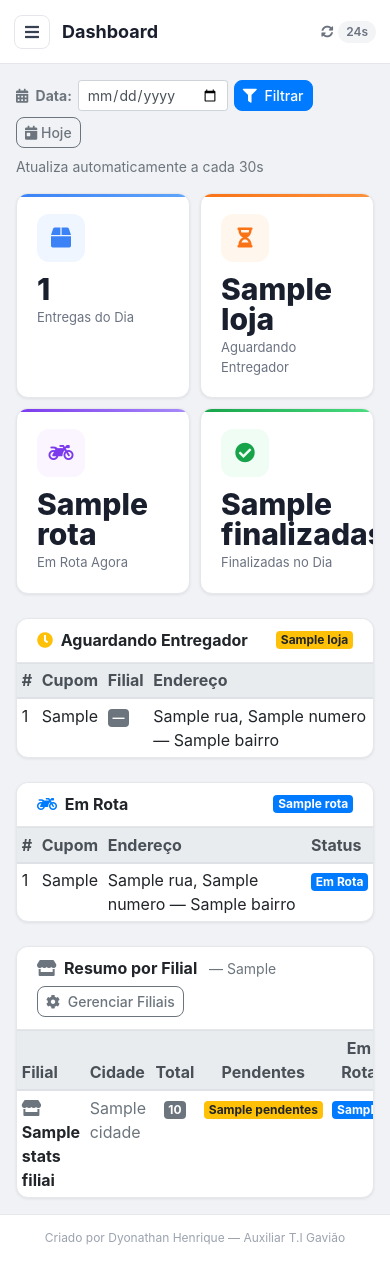
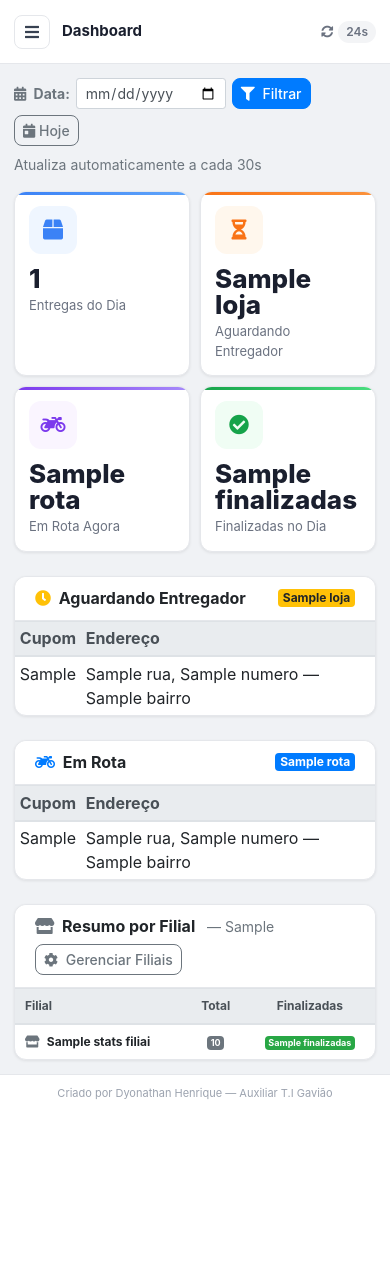
Before and after one commit to Dyonathan-Queiroz/Sistema-de-logistica, a FastAPI app: template app/templates/gestor.html in a window 390 px wide. After the commit the page ends 1099 px from the top, so only its background shows below. Run offline with FastAPI, Linux system fonts and the light colour scheme; the template is opened without the code that fills it: most values are stand-ins (such as "Sample title", 1, 10 or a date in 2020).

Commit message:
style: responsivo completo mobile + desktop em todas as telas
- base.html: overflow-x:hidden, titulo truncado no mobile, sidebar fecha ao clicar em link, helper .col-mob-hide global
- log_entregas.html: tabela de 9 colunas vira cards no mobile via CSS data-label; filtros empilham; modal scrollable; oculta colunas secundarias (filial, entregador, data)
- gestor.html: tabelas do dashboard com colunas ocultas no mobile; Resumo por Filial simplificado (3 colunas)
- gestao_clientes.html: oculta #, telefone e endereco no mobile (Nome, CPF, Acoes)
- gestao_funcionarios.html: oculta coluna Filial no mobile
- gestao_veiculos.html: modelo inline no mobile, coluna oculta no desktop
- ajustar_entrega.html: botoes empilham verticalmente no mobile

Co-Authored-By: Claude Sonnet 4.6 <noreply@anthropic.com>

```diff
--- a/app/templates/ajustar_entrega.html
+++ b/app/templates/ajustar_entrega.html
@@ -83,7 +83,7 @@
 
                     <hr>
 
-                    <div class="d-flex justify-content-between align-items-center">
+                    <div class="d-flex flex-column flex-sm-row justify-content-between align-items-stretch align-items-sm-center" style="gap:8px;">
                         <a href="/gestor" class="btn btn-outline-secondary">
                             <i class="fas fa-times mr-1"></i> Cancelar
                         </a>
--- a/app/templates/base.html
+++ b/app/templates/base.html
@@ -7,7 +7,7 @@
     <link rel="stylesheet" href="https://cdn.jsdelivr.net/npm/bootstrap@4.6.2/dist/css/bootstrap.min.css">
     <link rel="stylesheet" href="https://cdnjs.cloudflare.com/ajax/libs/font-awesome/5.15.4/css/all.min.css">
     <style>
-        body { font-family: -apple-system, BlinkMacSystemFont, 'Segoe UI', Roboto, sans-serif; background: #f0f2f5; }
+        body { font-family: -apple-system, BlinkMacSystemFont, 'Segoe UI', Roboto, sans-serif; background: #f0f2f5; overflow-x: hidden; }
 
         /* Sidebar */
         .sidebar { position: fixed; left: 0; top: 0; width: 250px; height: 100vh; background: #1a1f2e; z-index: 1000; display: flex; flex-direction: column; transition: transform .3s; overflow: hidden; }
@@ -30,7 +30,7 @@
         .topbar { background: #fff; border-bottom: 1px solid #e5e7eb; padding: 0 24px; height: 64px; display: flex; align-items: center; justify-content: space-between; position: sticky; top: 0; z-index: 100; gap: 12px; }
         .topbar-left { display: flex; align-items: center; gap: 12px; }
         .topbar-title { font-size: 18px; font-weight: 700; color: #1a1f2e; }
-        .topbar-right { display: flex; align-items: center; gap: 10px; }
+        .topbar-right { display: flex; align-items: center; gap: 8px; flex-shrink: 0; }
         .page-content { padding: 24px; flex: 1; }
         .page-footer { padding: 14px 24px; text-align: center; font-size: 12px; color: #9ca3af; border-top: 1px solid #e5e7eb; background: #fff; }
 
@@ -68,12 +68,20 @@
             .main { margin-left: 0; }
             .hamburger { display: inline-flex; }
             .stats-grid { grid-template-columns: repeat(2,1fr); }
-            .page-content { padding: 16px; }
+            .page-content { padding: 14px; }
             .topbar { padding: 0 14px; }
+            .topbar-title { font-size: 15px; max-width: calc(100vw - 130px); overflow: hidden; text-overflow: ellipsis; white-space: nowrap; }
+            .topbar-right .btn { padding: 4px 10px; font-size: 12px; }
+            /* Ocultar footer no mobile p/ economizar espaço */
+            .page-footer { font-size: 11px; padding: 10px 14px; }
         }
         @media (max-width: 480px) {
             .stats-grid { grid-template-columns: repeat(2,1fr); gap: 10px; }
+            .stat-value { font-size: 26px; }
+            .stat-card { padding: 14px; }
         }
+        /* Helper global: ocultar coluna de tabela no mobile */
+        @media (max-width: 767px) { .col-mob-hide { display: none !important; } }
     </style>
     {% block extra_head %}{% endblock %}
 </head>
@@ -168,6 +176,12 @@
         document.getElementById('sidebar').classList.remove('open');
         document.getElementById('overlay').classList.remove('active');
     }
+    // Fecha sidebar automaticamente no mobile ao clicar em link
+    document.querySelectorAll('.sidebar .nav-link').forEach(function(link) {
+        link.addEventListener('click', function() {
+            if (window.innerWidth <= 768) closeSidebar();
+        });
+    });
 </script>
 {% block extra_scripts %}{% endblock %}
 </body>
--- a/app/templates/gestao_funcionarios.html
+++ b/app/templates/gestao_funcionarios.html
@@ -66,7 +66,7 @@
                             <tr>
                                 <th>Usuário</th>
                                 <th>Perfil</th>
-                                <th>Filial</th>
+                                <th class="col-mob-hide">Filial</th>
                                 <th>Ações</th>
                             </tr>
                         </thead>
@@ -81,7 +81,7 @@
                                     <span class="badge badge-pill badge-success"><i class="fas fa-motorcycle mr-1"></i>Entregador</span>
                                     {% endif %}
                                 </td>
-                                <td class="text-muted small">
+                                <td class="text-muted small col-mob-hide">
                                     {% if f.filial_id %}
                                         <i class="fas fa-store mr-1"></i>{% for fil in filiais %}{% if fil.id == f.filial_id %}{{ fil.nome }}{% endif %}{% endfor %}
                                     {% else %}
--- a/app/templates/gestor.html
+++ b/app/templates/gestor.html
@@ -3,6 +3,17 @@
 {% block title %}Dashboard{% endblock %}
 {% block page_title %}Dashboard{% endblock %}
 {% block nav_dashboard %}active{% endblock %}
+
+{% block extra_head %}
+<style>
+/* Dashboard: ocultar colunas secundárias no mobile */
+@media (max-width: 767px) {
+  .dash-hide { display: none !important; }
+  /* Resumo por filial: colunas compactas */
+  .filial-table th, .filial-table td { padding: 8px 10px !important; font-size: 12px; }
+}
+</style>
+{% endblock %}
 
 {# ── Topbar: apenas countdown ─────────────────────────────────────── #}
 {% block topbar_right %}
@@ -127,18 +138,18 @@
                     <table class="table table-sm table-hover mb-0">
                         <thead class="thead-light">
                             <tr>
-                                <th>#</th>
+                                <th class="dash-hide">#</th>
                                 <th>Cupom</th>
-                                <th>Filial</th>
+                                <th class="dash-hide">Filial</th>
                                 <th>Endereço</th>
                             </tr>
                         </thead>
                         <tbody>
                             {% for e in entregas_loja %}
                             <tr>
-                                <td>{{ e.id }}</td>
+                                <td class="dash-hide">{{ e.id }}</td>
                                 <td>{{ e.cupom_fiscal }}</td>
-                                <td>
+                                <td class="dash-hide">
                                     <span class="badge badge-secondary">
                                         {{ filiais_map.get(e.filial_id, '—') }}
                                     </span>
@@ -173,19 +184,19 @@
                     <table class="table table-sm table-hover mb-0">
                         <thead class="thead-light">
                             <tr>
-                                <th>#</th>
+                                <th class="dash-hide">#</th>
                                 <th>Cupom</th>
                                 <th>Endereço</th>
-                                <th>Status</th>
+                                <th class="dash-hide">Status</th>
                             </tr>
                         </thead>
                         <tbody>
                             {% for e in entregas_rota %}
                             <tr>
-                                <td>{{ e.id }}</td>
+                                <td class="dash-hide">{{ e.id }}</td>
                                 <td>{{ e.cupom_fiscal }}</td>
                                 <td>{{ e.rua }}, {{ e.numero }} — {{ e.bairro }}</td>
-                                <td><span class="badge badge-primary">Em Rota</span></td>
+                                <td class="dash-hide"><span class="badge badge-primary">Em Rota</span></td>
                             </tr>
                             {% else %}
                             <tr>
@@ -216,14 +227,14 @@
     </div>
     <div class="card-body p-0">
         <div class="table-responsive">
-            <table class="table table-sm table-hover mb-0">
+            <table class="table table-sm table-hover mb-0 filial-table">
                 <thead class="thead-light">
                     <tr>
                         <th>Filial</th>
-                        <th>Cidade</th>
+                        <th class="dash-hide">Cidade</th>
                         <th class="text-center">Total</th>
-                        <th class="text-center">Pendentes</th>
-                        <th class="text-center">Em Rota</th>
+                        <th class="text-center dash-hide">Pendentes</th>
+                        <th class="text-center dash-hide">Em Rota</th>
                         <th class="text-center">Finalizadas</th>
                     </tr>
                 </thead>
@@ -231,10 +242,10 @@
                     {% for s in stats_filiais %}
                     <tr>
                         <td><i class="fas fa-store text-secondary mr-1"></i> <strong>{{ s.nome }}</strong></td>
-                        <td class="text-muted">{{ s.cidade or '—' }}</td>
+                        <td class="text-muted dash-hide">{{ s.cidade or '—' }}</td>
                         <td class="text-center"><span class="badge badge-secondary">{{ s.total }}</span></td>
-                        <td class="text-center"><span class="badge badge-warning">{{ s.pendentes }}</span></td>
-                        <td class="text-center"><span class="badge badge-primary">{{ s.em_rota }}</span></td>
+                        <td class="text-center dash-hide"><span class="badge badge-warning">{{ s.pendentes }}</span></td>
+                        <td class="text-center dash-hide"><span class="badge badge-primary">{{ s.em_rota }}</span></td>
                         <td class="text-center"><span class="badge badge-success">{{ s.finalizadas }}</span></td>
                     </tr>
                     {% else %}
```
Also changed, not shown: app/templates/gestao_clientes.html (+6 -6 lines), app/templates/gestao_veiculos.html (+4 -4 lines), app/templates/log_entregas.html (+96 -16 lines).
